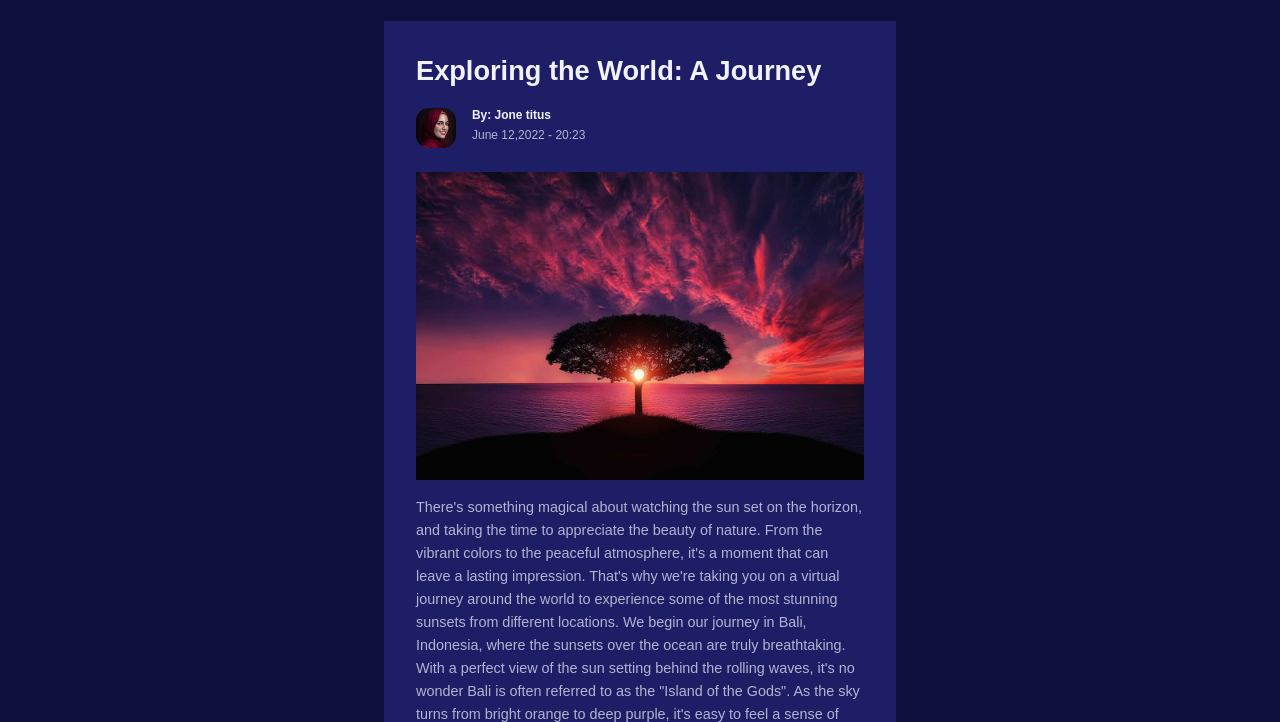
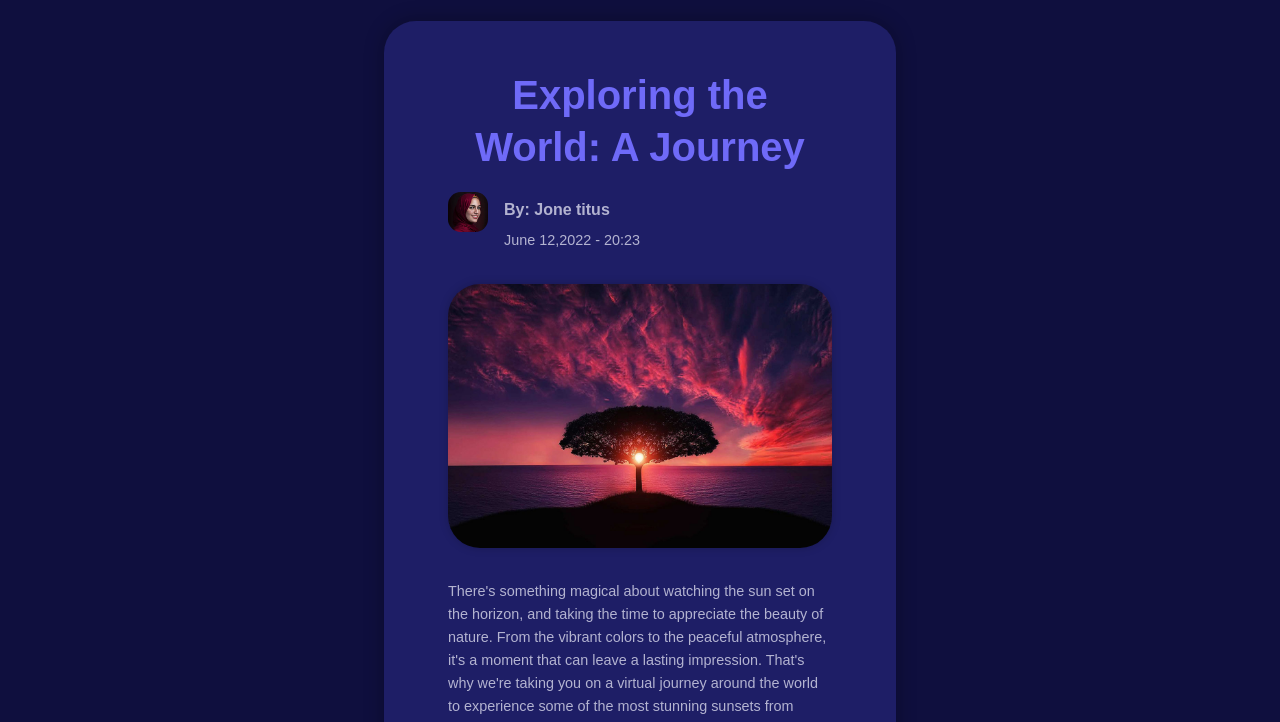
Before and after one commit to Underemployed/blog_website_template, a plain HTML site: page post.html in a window 1280 px wide. Shown: the part 75-797 px from the top of the page. Drawn offline with nearby package versions, Linux system fonts and the light colour scheme.

Commit message:
sinlge post curvy design

```diff
--- a/style.css
+++ b/style.css
@@ -411,25 +411,59 @@ footer ul a:hover{
 ==============================================================================*/
 
 .singlepost {
-    margin:6rem 0 2rem;
+	margin: 6rem 0 2rem;
+	display: flex;
+	flex-direction: column;
+	align-items: center;
+	}
+	.singlepost__container {
+	width: var(--form-width);
+	background: var(--color-gray-900);
+	padding: 3rem 4rem;
+	box-shadow: 0 0 20px rgba(0, 0, 0, 0.3);
+	border-radius: var(--card-border-radius-4);
+	}
+	.singlepost__container h2 {
+	margin-top: 0;
+	font-size: 2.5rem;
+	font-weight: bold;
+	color: var(--color-primary);
+	text-align: center;
+	}
+	.singlepost__author {
+	display: flex;
+	flex-direction: column;
+	align-items: center;
+	margin-bottom: 2rem;
+	}
 
-}
+	.post__author-info h5 {
+	margin: 0.5rem 0;
+	font-size: 1rem;
+	font-weight:600;
+	color:var(--color-gray-500);
 
-.singlepost__container{
-    width:var(--form-width);
-    background: var(--color-gray-900);
-    padding: 1rem 2rem 3rem;
 
-}
-
-.singlepost__thumbnail{
-    margin:1.5rem 0 1rem;
-}
-.singlepost__container p{
-    margin-top: 1rem;
-    line-height: 1.6rem;
-}
-
+	}
+	.post__author-info small {
+	font-size: 0.9rem;
+	color: var(--color-gray-500);
+	text-align: center;
+	}
+	.singlepost__thumbnail img {
+	max-width: 100%;
+	height: auto;
+	border-radius: var(--card-border-radius-4);
+	box-shadow: 0 0 10px rgba(0, 0, 0, 0.2);
+	margin: 2rem 0;
+	}
+	.singlepost__container p {
+	margin-top: 1rem;
+	line-height: 1.8;
+	font-size: 1.1rem;
+	color: var(--color-gray-100);
+	text-align: justify;
+	}
 /*=======================================================================================
 ================= CATEGOTY POST ================================================================
 ==============================================================================*/
@@ -817,6 +851,7 @@ input,textarea,select{
     .singlepost__container{
         background-color: transparent;
         padding:0;
+
     }
      /*====================== GENERAL FORM ================*/
      .form__section{
```
